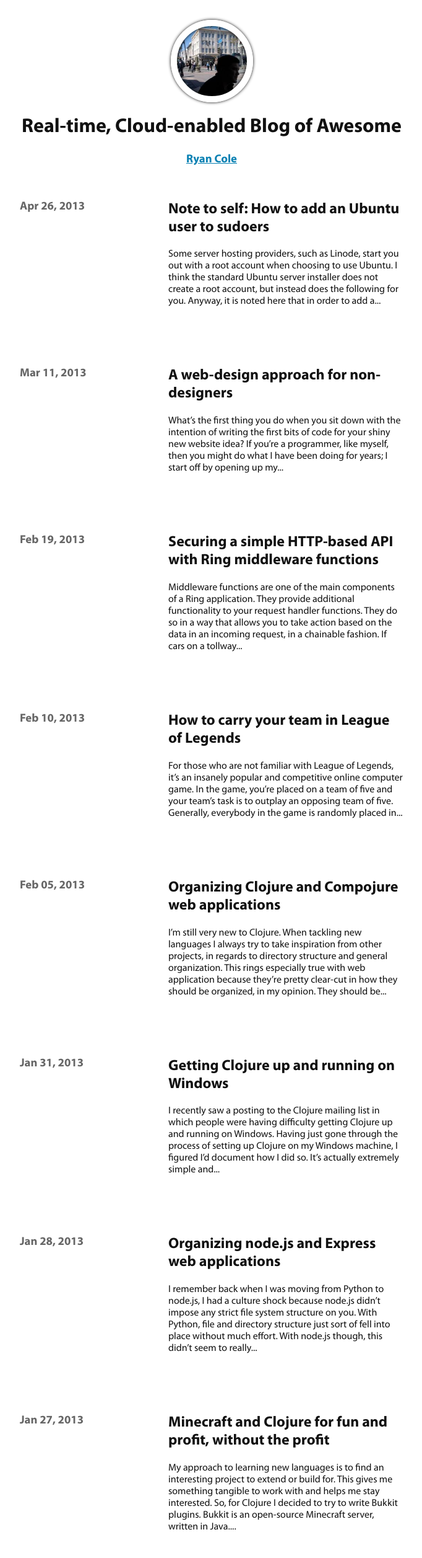
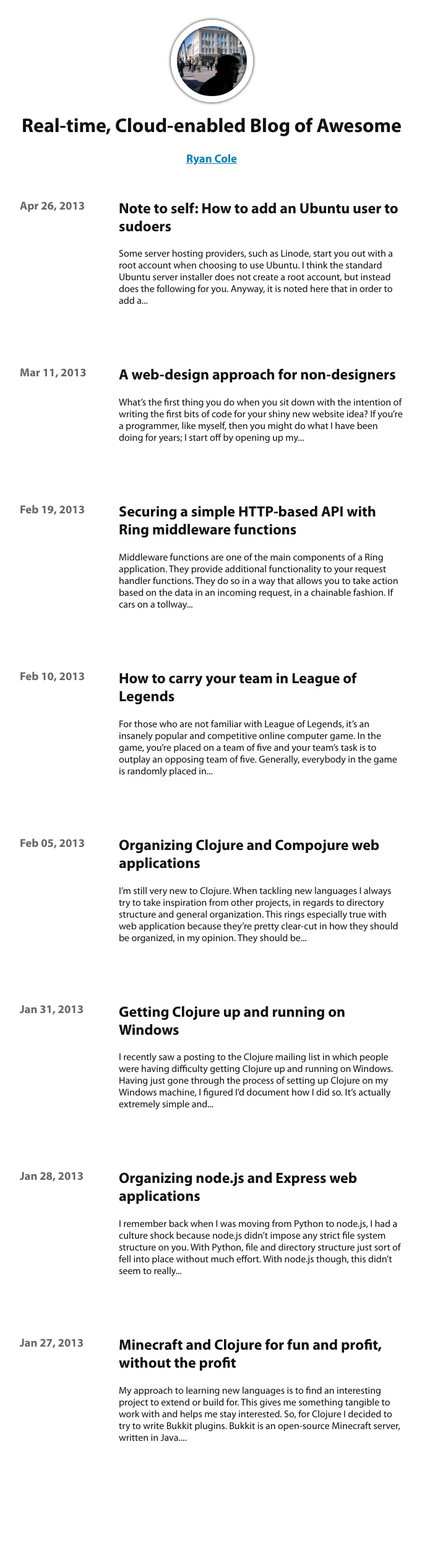
Before and after one commit to ryancole/ryancole.github.com, a Jekyll site: the page built from index.html, in a window 1280 px wide. Shown: the whole page at 62% size, without its empty margins (298-980 px from the left). Built offline with Jekyll 4.4.1, drawn with Linux system fonts in a browser that asks for light colours; after the commit the page ends 2370 px from its top, so only the background shows below that.

Commit message:
not as wide

```diff
--- a/index.html
+++ b/index.html
@@ -7,10 +7,10 @@ description: rycole.com is a blog about programming, technology and startups.
   {% for entry in site.posts %}
   <a href="{{ entry.url }}" class="entry">
     <li class="row">
-        <div class="span3">
+        <div class="span2">
             <h3>{{ entry.date | date:"%b %d, %Y" }}</h3>
         </div>
-        <div class="span5">
+        <div class="span6">
             <h2>{{ entry.title }}</h2>
             <div class="hidden-phone">{{ entry.content | truncatewords:50 }}</div>
         </div>
```
